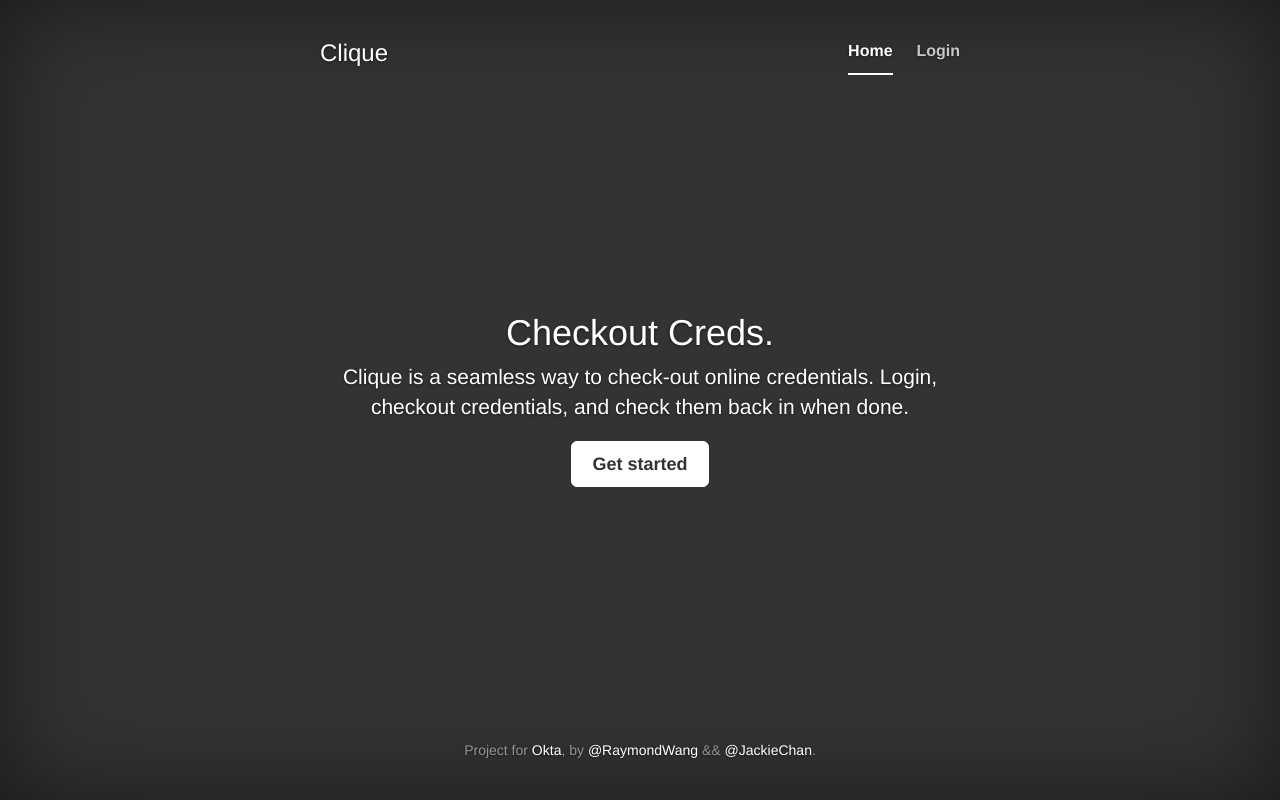
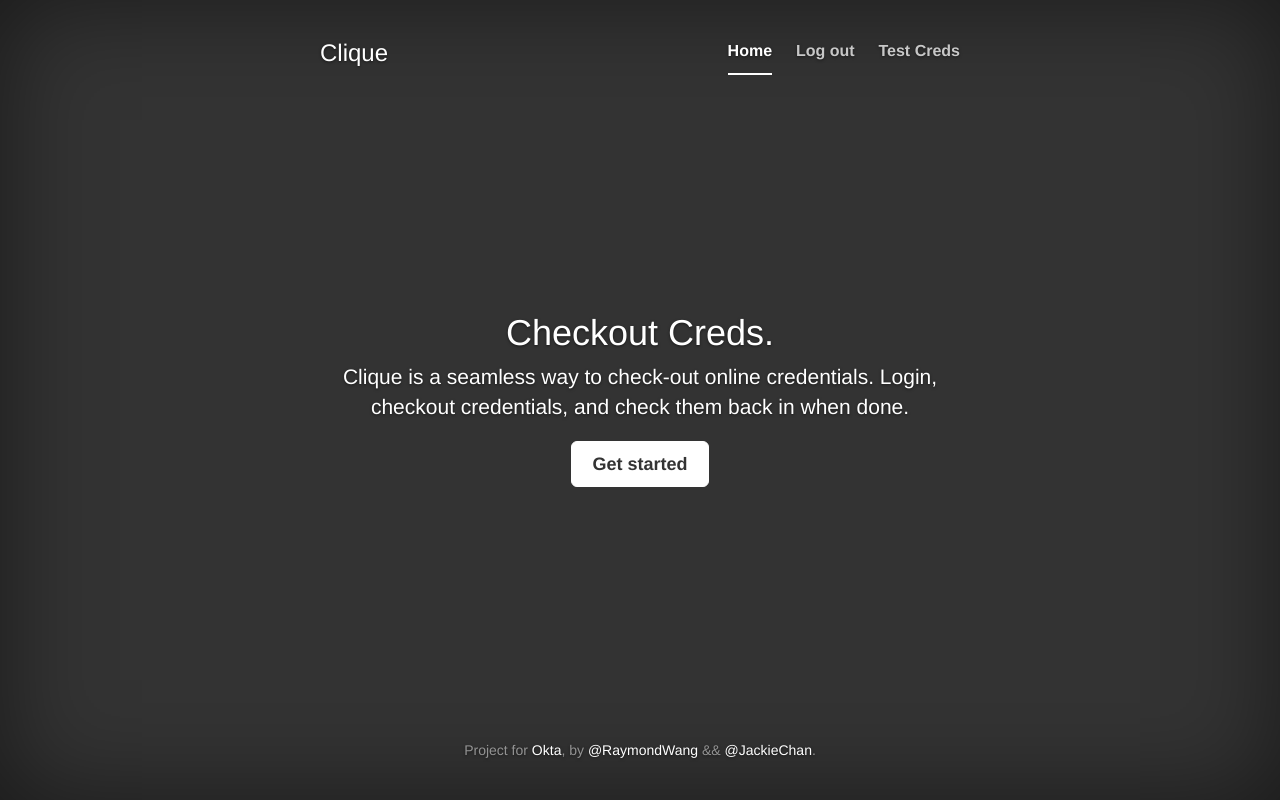
Before and after one commit to rwang-okta/clique, a Flask app: page /home in a window 1280 px wide. Run offline with Flask 2, Linux system fonts and the light colour scheme; a user stored in the database is signed in; some libraries are stand-ins or nearby versions.

Commit message:
Ain't nobody fresher than my clique.

```diff
--- a/templates/home.html
+++ b/templates/home.html
@@ -10,8 +10,12 @@
                     <h3 class="masthead-brand">Clique</h3>
                     <ul class="nav masthead-nav">
                         <li class="active"><a href="/home">Home</a></li>
+                        {% if session['username'] %}
+                        <li><a href="/logout">Log out</a></li>
+                        {% else %}
                         <li><a href="/login">Login</a></li>
-                        {% if session.logged_in %}<li><a href="/cred">Test Creds</a></li>{% endif %}
+                        {% endif %}
+                        {% if session['username'] %}<li><a href="/cred">Test Creds</a></li>{% endif %}
                     </ul>
                 </div>
             </div>
```
